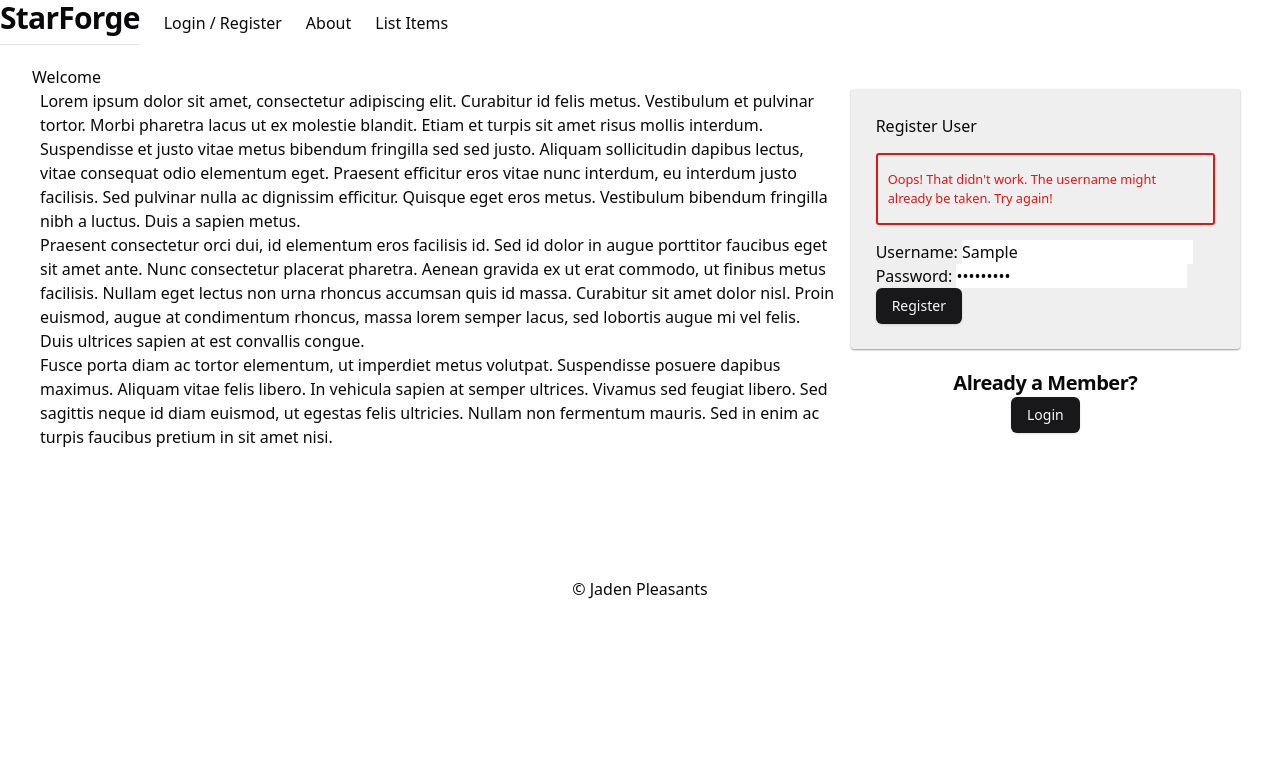
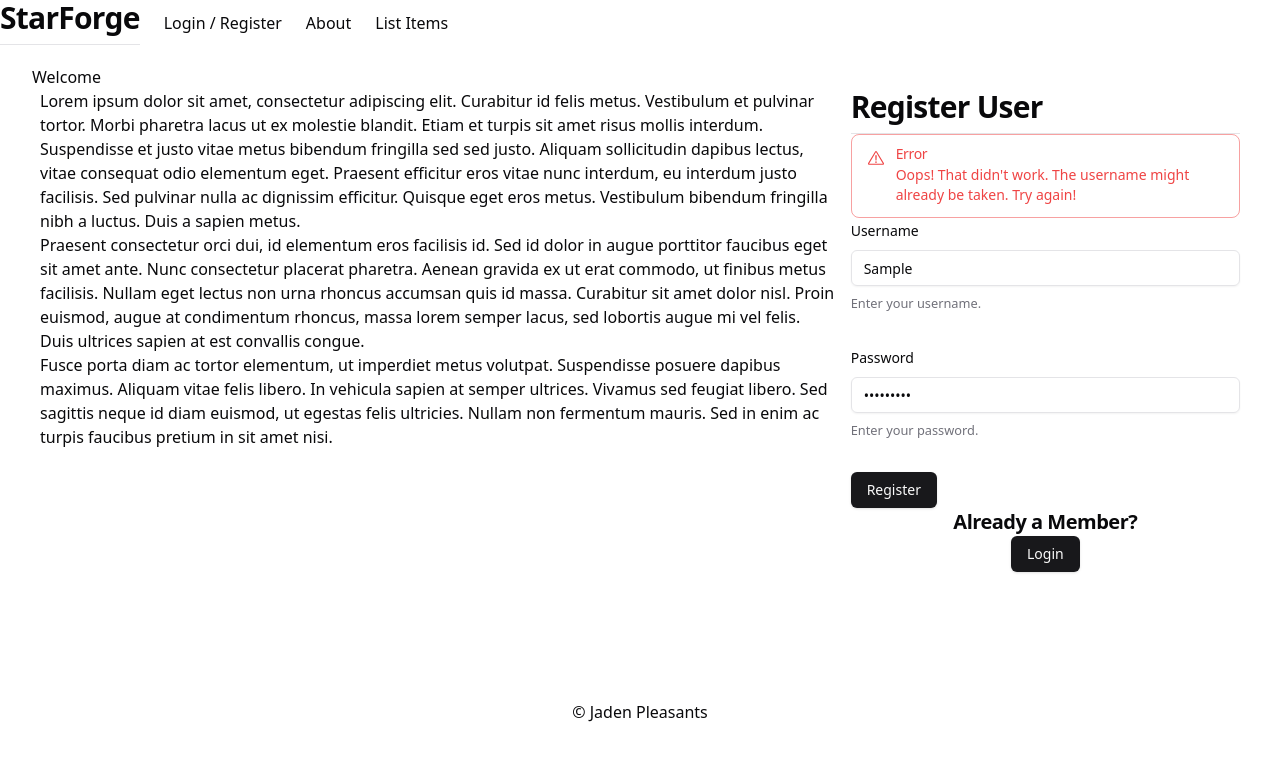
Before and after one commit to BurnerWah/star-db-project, a React (Vite) app: page /home in a window 1280 px wide. Both pictures are taken after typing "Sample", "Sample123" into the empty fields and a click on the button "Register". Shown: the top 760 px of the page. Built offline with nearby package versions, Linux system fonts and the light colour scheme; no server answers.

Commit message:
Remade Register Form with shadcn, react-hook-form, and zod

```diff
--- a/src/components/RegisterForm.tsx
+++ b/src/components/RegisterForm.tsx
@@ -1,65 +1,88 @@
+import { TypographyH2 } from '@/components/typography'
+import { Alert, AlertDescription, AlertTitle } from '@/components/ui/alert'
 import { Button } from '@/components/ui/button'
-import { useState } from 'react'
+import {
+  Form,
+  FormControl,
+  FormDescription,
+  FormField,
+  FormItem,
+  FormLabel,
+  FormMessage,
+} from '@/components/ui/form'
+import { Input } from '@/components/ui/input'
+import { zodResolver } from '@hookform/resolvers/zod'
+import { ExclamationTriangleIcon } from '@radix-ui/react-icons'
+import { useForm } from 'react-hook-form'
+import { z } from 'zod'
 import { useAppDispatch, useAppSelector } from '../hooks/redux'
+
+const formSchema = z.object({
+  username: z
+    .string()
+    .min(1, { message: 'Username is required.' })
+    .max(64, { message: 'Username must be less than 64 characters.' }),
+  password: z.string().min(8, {
+    message: 'Password must be at least 8 characters.',
+  }),
+})
 
 function RegisterForm() {
   const dispatch = useAppDispatch()
-
   const errors = useAppSelector((store) => store.errors)
 
-  const [username, setUsername] = useState('')
-  const [password, setPassword] = useState('')
+  const form = useForm<z.infer<typeof formSchema>>({
+    resolver: zodResolver(formSchema),
+  })
+
+  const onSubmit = (values: z.infer<typeof formSchema>) => {
+    dispatch({ type: 'api/auth/register', payload: values })
+  }
 
   return (
-    <form
-      className="formPanel"
-      onSubmit={(e) => {
-        e.preventDefault()
-
-        dispatch({
-          type: 'api/auth/register',
-          payload: {
-            username: username,
-            password: password,
-          },
-        })
-      }}
-    >
-      <h2>Register User</h2>
+    <>
+      <TypographyH2>Register User</TypographyH2>
       {errors.registrationMessage && (
-        <h3 className="alert" role="alert">
-          {errors.registrationMessage}
-        </h3>
+        <Alert variant="destructive">
+          <ExclamationTriangleIcon className="h-4 w-4" />
+          <AlertTitle>Error</AlertTitle>
+          <AlertDescription>{errors.registrationMessage}</AlertDescription>
+        </Alert>
       )}
-      <div>
-        <label htmlFor="username">
-          Username:{' '}
-          <input
-            type="text"
+      <Form {...form}>
+        <form onSubmit={form.handleSubmit(onSubmit)} className="space-y-8">
+          <FormField
+            control={form.control}
             name="username"
-            value={username}
-            required
-            onChange={(e) => setUsername(e.target.value)}
+            render={({ field }) => (
+              <FormItem>
+                <FormLabel>Username</FormLabel>
+                <FormControl>
+                  <Input required {...field} />
+                </FormControl>
+                <FormDescription>Enter your username.</FormDescription>
+                <FormMessage />
+              </FormItem>
+            )}
           />
-        </label>
-      </div>
-      <div>
-        <label htmlFor="password">
-          Password:{' '}
-          <input
-            type="password"
+          <FormField
+            control={form.control}
             name="password"
-            value={password}
-            required
-            onChange={(e) => setPassword(e.target.value)}
+            render={({ field }) => (
+              <FormItem>
+                <FormLabel>Password</FormLabel>
+                <FormControl>
+                  <Input type="password" required {...field} />
+                </FormControl>
+                <FormDescription>Enter your password.</FormDescription>
+                <FormMessage />
+              </FormItem>
+            )}
           />
-        </label>
-      </div>
-      <div>
-        <Button type="submit">Register</Button>
-        {/* <input className="btn" type="submit" name="submit" value="Register" /> */}
-      </div>
-    </form>
+          <Button type="submit">Register</Button>
+        </form>
+      </Form>
+    </>
   )
 }
 
```
